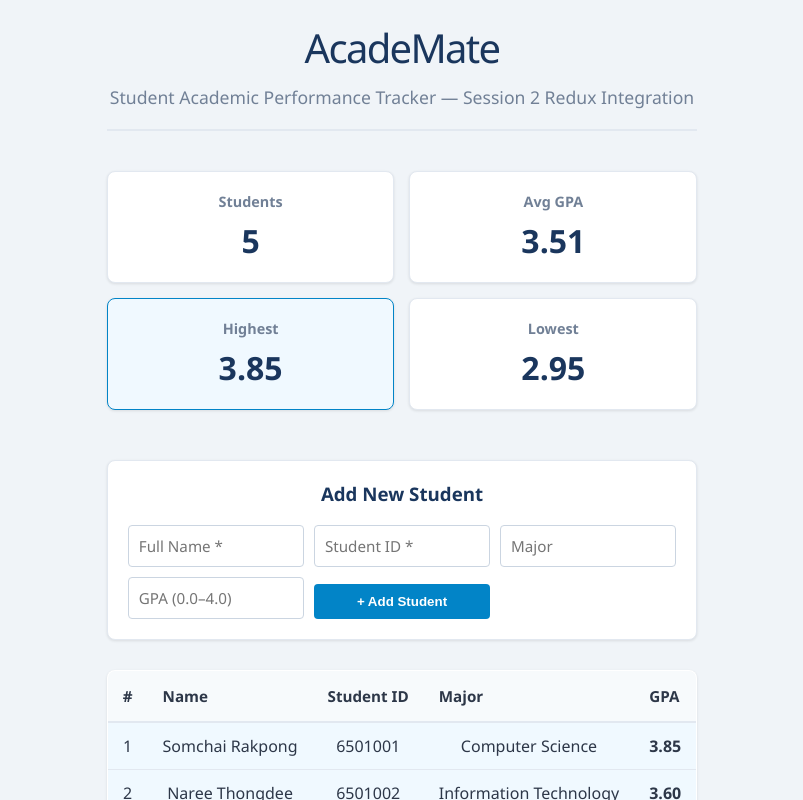
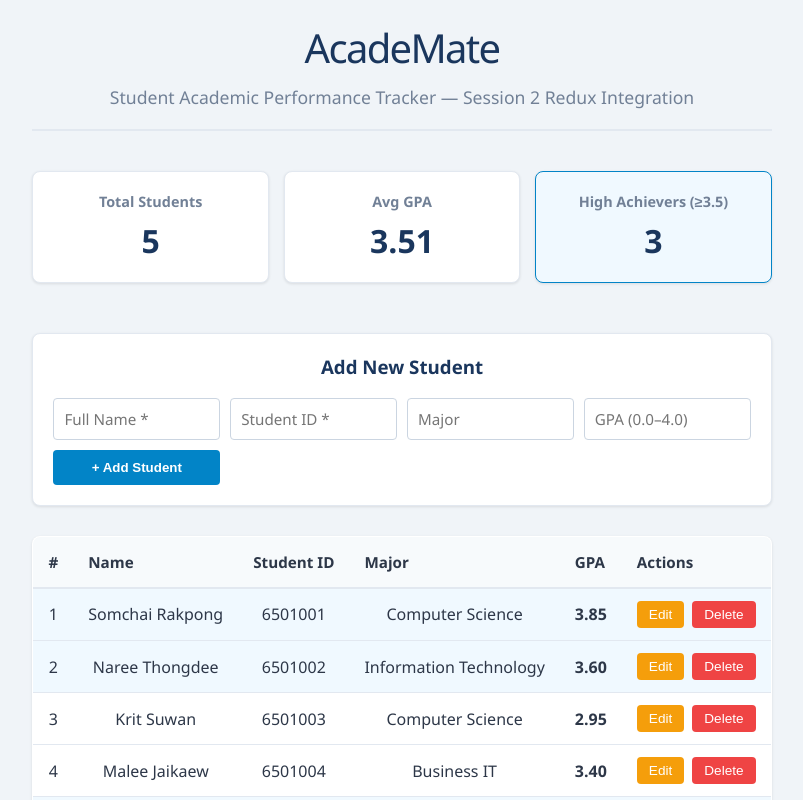
Before and after one commit to Mphotsawee/react-assignment, a React (Vite) app: page / in a window 1280 px wide. Shown: the top 800 px of the page, without its empty margins (238-1041 px from the left). Built offline with nearby package versions, Linux system fonts and the light colour scheme.

Commit message:
session 3

```diff
--- a/src/App.css
+++ b/src/App.css
@@ -194,3 +194,95 @@
   font-weight: 600;
   color: #0284c7;
 }
+
+/* Action Buttons */
+.actions-cell {
+  display: flex;
+  gap: 8px;
+}
+
+.btn-edit {
+  background: #f59e0b;
+  color: white;
+  border: none;
+  padding: 6px 12px;
+  border-radius: 4px;
+  cursor: pointer;
+  font-size: 0.85em;
+}
+
+.btn-delete {
+  background: #ef4444;
+  color: white;
+  border: none;
+  padding: 6px 12px;
+  border-radius: 4px;
+  cursor: pointer;
+  font-size: 0.85em;
+}
+
+/* Modal Styles */
+.modal-overlay {
+  position: fixed;
+  top: 0;
+  left: 0;
+  right: 0;
+  bottom: 0;
+  background: rgba(0, 0, 0, 0.5);
+  display: flex;
+  align-items: center;
+  justify-content: center;
+  z-index: 1000;
+}
+
+.modal-content {
+  background: white;
+  padding: 30px;
+  border-radius: 8px;
+  width: 100%;
+  max-width: 500px;
+  box-shadow: 0 20px 25px -5px rgba(0, 0, 0, 0.1);
+}
+
+.modal-content h3 {
+  margin-top: 0;
+  margin-bottom: 20px;
+  color: #1a365d;
+}
+
+.modal-form {
+  display: flex;
+  flex-direction: column;
+  gap: 15px;
+}
+
+.modal-form label {
+  display: flex;
+  flex-direction: column;
+  gap: 5px;
+  font-weight: 600;
+  color: #4a5568;
+}
+
+.modal-form input {
+  padding: 10px;
+  border: 1px solid #cbd5e1;
+  border-radius: 4px;
+}
+
+.modal-actions {
+  display: flex;
+  justify-content: flex-end;
+  gap: 10px;
+  margin-top: 20px;
+}
+
+.btn-secondary {
+  background: #e2e8f0;
+  color: #4a5568;
+  border: none;
+  padding: 10px 20px;
+  border-radius: 4px;
+  cursor: pointer;
+  font-weight: 600;
+}
--- a/src/App.jsx
+++ b/src/App.jsx
@@ -1,18 +1,9 @@
-import { useSelector, useDispatch } from 'react-redux';
-import { addStudent } from './features/students/studentsSlice';
 import './App.css';
 import StudentTable from './components/StudentTable';
 import GpaSummary from './components/GpaSummary';
 import AddStudentForm from './components/AddStudentForm';
 
 function App() {
-  const students = useSelector((state) => state.students.list);
-  const dispatch = useDispatch();
-
-  function handleAddStudent(newStudent) {
-    dispatch(addStudent(newStudent));
-  }
-
   return (
     <div className="app-container">
       <header className="app-header">
@@ -20,9 +11,9 @@ function App() {
         <p>Student Academic Performance Tracker — Session 2 Redux Integration</p>
       </header>
       <main className="app-main">
-        <GpaSummary students={students} />
-        <AddStudentForm onAddStudent={handleAddStudent} />
-        <StudentTable students={students} />
+        <GpaSummary />
+        <AddStudentForm />
+        <StudentTable />
       </main>
     </div>
   );
--- a/src/components/AddStudentForm.jsx
+++ b/src/components/AddStudentForm.jsx
@@ -1,12 +1,14 @@
 import { useState } from 'react';
+import { useDispatch } from 'react-redux';
+import { addStudent } from '../features/students/studentsSlice';
 
 const EMPTY_FORM = { name: '', studentId: '', major: '', gpa: '' };
 
-function AddStudentForm({ onAddStudent }) {
+function AddStudentForm() {
   const [formData, setFormData] = useState(EMPTY_FORM);
   const [error, setError] = useState('');
+  const dispatch = useDispatch();
 
-  // Single handler for ALL inputs via computed property name
   function handleChange(e) {
     setFormData({ ...formData, [e.target.name]: e.target.value });
   }
@@ -14,7 +16,6 @@ function AddStudentForm({ onAddStudent }) {
   function handleSubmit(e) {
     e.preventDefault();
 
-    // Validation
     if (!formData.name.trim() || !formData.studentId.trim()) {
       setError('Name and Student ID are required.');
       return;
@@ -26,15 +27,15 @@ function AddStudentForm({ onAddStudent }) {
       return;
     }
 
-    onAddStudent({
-      id: Date.now(), // Temporary ID — Session 4 uses API-generated IDs
+    dispatch(addStudent({
+      id: Date.now(),
       name: formData.name.trim(),
       studentId: formData.studentId.trim(),
       major: formData.major.trim() || 'Undeclared',
       gpa: gpaNum,
-    });
+    }));
 
-    setFormData(EMPTY_FORM); // Reset form after successful submit
+    setFormData(EMPTY_FORM);
     setError('');
   }
 
--- /dev/null
+++ b/src/components/EditModal.jsx
@@ -0,0 +1,78 @@
+import { useState } from 'react';
+
+function EditModal({ student, onSave, onCancel }) {
+  const [formData, setFormData] = useState({ ...student });
+
+  function handleChange(e) {
+    const { name, value } = e.target;
+    setFormData({
+      ...formData,
+      [name]: name === 'gpa' ? parseFloat(value) || 0 : value,
+    });
+  }
+
+  function handleSubmit(e) {
+    e.preventDefault();
+    onSave(formData);
+  }
+
+  return (
+    <div className="modal-overlay">
+      <div className="modal-content">
+        <h3>Edit Student Info</h3>
+        <form className="modal-form" onSubmit={handleSubmit}>
+          <label>
+            Name
+            <input
+              name="name"
+              value={formData.name}
+              onChange={handleChange}
+              required
+            />
+          </label>
+          <label>
+            Student ID
+            <input
+              name="studentId"
+              value={formData.studentId}
+              onChange={handleChange}
+              required
+            />
+          </label>
+          <label>
+            Major
+            <input
+              name="major"
+              value={formData.major}
+              onChange={handleChange}
+              required
+            />
+          </label>
+          <label>
+            GPA
+            <input
+              name="gpa"
+              type="number"
+              step="0.01"
+              min="0"
+              max="4"
+              value={formData.gpa}
+              onChange={handleChange}
+              required
+            />
+          </label>
+          <div className="modal-actions">
+            <button type="button" className="btn-secondary" onClick={onCancel}>
+              Cancel
+            </button>
+            <button type="submit" className="btn-primary">
+              Save Changes
+            </button>
+          </div>
+        </form>
+      </div>
+    </div>
+  );
+}
+
+export default EditModal;
--- a/src/components/GpaSummary.jsx
+++ b/src/components/GpaSummary.jsx
@@ -1,27 +1,26 @@
-function GpaSummary({ students }) {
-  if (students.length === 0) return null;
+import { useSelector } from 'react-redux';
+import { selectStudentCount, selectAverageGpa, selectHighAchievers } from '../features/students/selectors';
 
-  const average = (students.reduce((sum, s) => sum + s.gpa, 0) / students.length).toFixed(2);
-  const highest = Math.max(...students.map(s => s.gpa)).toFixed(2);
-  const lowest = Math.min(...students.map(s => s.gpa)).toFixed(2);
+function GpaSummary() {
+  const count = useSelector(selectStudentCount);
+  const average = useSelector(selectAverageGpa);
+  const highAchievers = useSelector(selectHighAchievers);
+
+  if (count === 0) return null;
 
   return (
     <div className="gpa-summary">
       <div className="stat-card">
-        <span className="stat-label">Students</span>
-        <span className="stat-value">{students.length}</span>
+        <span className="stat-label">Total Students</span>
+        <span className="stat-value">{count}</span>
       </div>
       <div className="stat-card">
         <span className="stat-label">Avg GPA</span>
         <span className="stat-value">{average}</span>
       </div>
       <div className="stat-card highlight">
-        <span className="stat-label">Highest</span>
-        <span className="stat-value">{highest}</span>
-      </div>
-      <div className="stat-card">
-        <span className="stat-label">Lowest</span>
-        <span className="stat-value">{lowest}</span>
+        <span className="stat-label">High Achievers (≥3.5)</span>
+        <span className="stat-value">{highAchievers.length}</span>
       </div>
     </div>
   );
--- a/src/components/StudentTable.jsx
+++ b/src/components/StudentTable.jsx
@@ -1,9 +1,25 @@
-function StudentTable({ students }) {
+import { useState } from 'react';
+import { useSelector, useDispatch } from 'react-redux';
+import { selectAllStudents } from '../features/students/selectors';
+import { deleteStudent, updateStudent } from '../features/students/studentsSlice';
+import EditModal from './EditModal';
+
+function StudentTable() {
+  const students = useSelector(selectAllStudents);
+  const dispatch = useDispatch();
+  const [editingStudent, setEditingStudent] = useState(null);
+
   if (students.length === 0) {
     return <p className="empty-state">No students yet. Add one above!</p>;
   }
 
+  function handleSaveEdit(updatedStudent) {
+    dispatch(updateStudent(updatedStudent));
+    setEditingStudent(null);
+  }
+
   return (
+    <>
       <table className="student-table">
         <thead>
           <tr>
@@ -12,6 +28,7 @@ function StudentTable({ students }) {
             <th>Student ID</th>
             <th>Major</th>
             <th>GPA</th>
+            <th>Actions</th>
           </tr>
         </thead>
         <tbody>
@@ -22,10 +39,33 @@ function StudentTable({ students }) {
               <td>{student.studentId}</td>
               <td>{student.major}</td>
               <td className="gpa-cell">{student.gpa.toFixed(2)}</td>
+              <td className="actions-cell">
+                <button
+                  className="btn-edit"
+                  onClick={() => setEditingStudent(student)}
+                >
+                  Edit
+                </button>
+                <button
+                  className="btn-delete"
+                  onClick={() => dispatch(deleteStudent(student.id))}
+                >
+                  Delete
+                </button>
+              </td>
             </tr>
           ))}
         </tbody>
       </table>
+
+      {editingStudent && (
+        <EditModal
+          student={editingStudent}
+          onSave={handleSaveEdit}
+          onCancel={() => setEditingStudent(null)}
+        />
+      )}
+    </>
   );
 }
 
--- /dev/null
+++ b/src/features/students/selectors.js
@@ -0,0 +1,16 @@
+export const selectAllStudents = (state) => state.students.list;
+
+export const selectStudentCount = (state) => state.students.list.length;
+
+export const selectAverageGpa = (state) => {
+  const students = state.students.list;
+  if (students.length === 0) return "0.00";
+  const totalGpa = students.reduce((sum, student) => sum + student.gpa, 0);
+  return (totalGpa / students.length).toFixed(2);
+};
+
+export const selectStudentById = (studentId) => (state) =>
+  state.students.list.find((student) => student.id === studentId);
+
+export const selectHighAchievers = (state) =>
+  state.students.list.filter((student) => student.gpa >= 3.5);
--- a/src/features/students/studentsSlice.js
+++ b/src/features/students/studentsSlice.js
@@ -17,8 +17,17 @@ const studentsSlice = createSlice({
     addStudent: (state, action) => {
       state.list.push(action.payload);
     },
+    deleteStudent: (state, action) => {
+      state.list = state.list.filter(student => student.id !== action.payload);
+    },
+    updateStudent: (state, action) => {
+      const index = state.list.findIndex(student => student.id === action.payload.id);
+      if (index !== -1) {
+        state.list[index] = action.payload;
+      }
+    },
   },
 });
 
-export const { addStudent } = studentsSlice.actions;
+export const { addStudent, deleteStudent, updateStudent } = studentsSlice.actions;
 export default studentsSlice.reducer;
```
Lines whose indentation alone changed are shown as unchanged.
